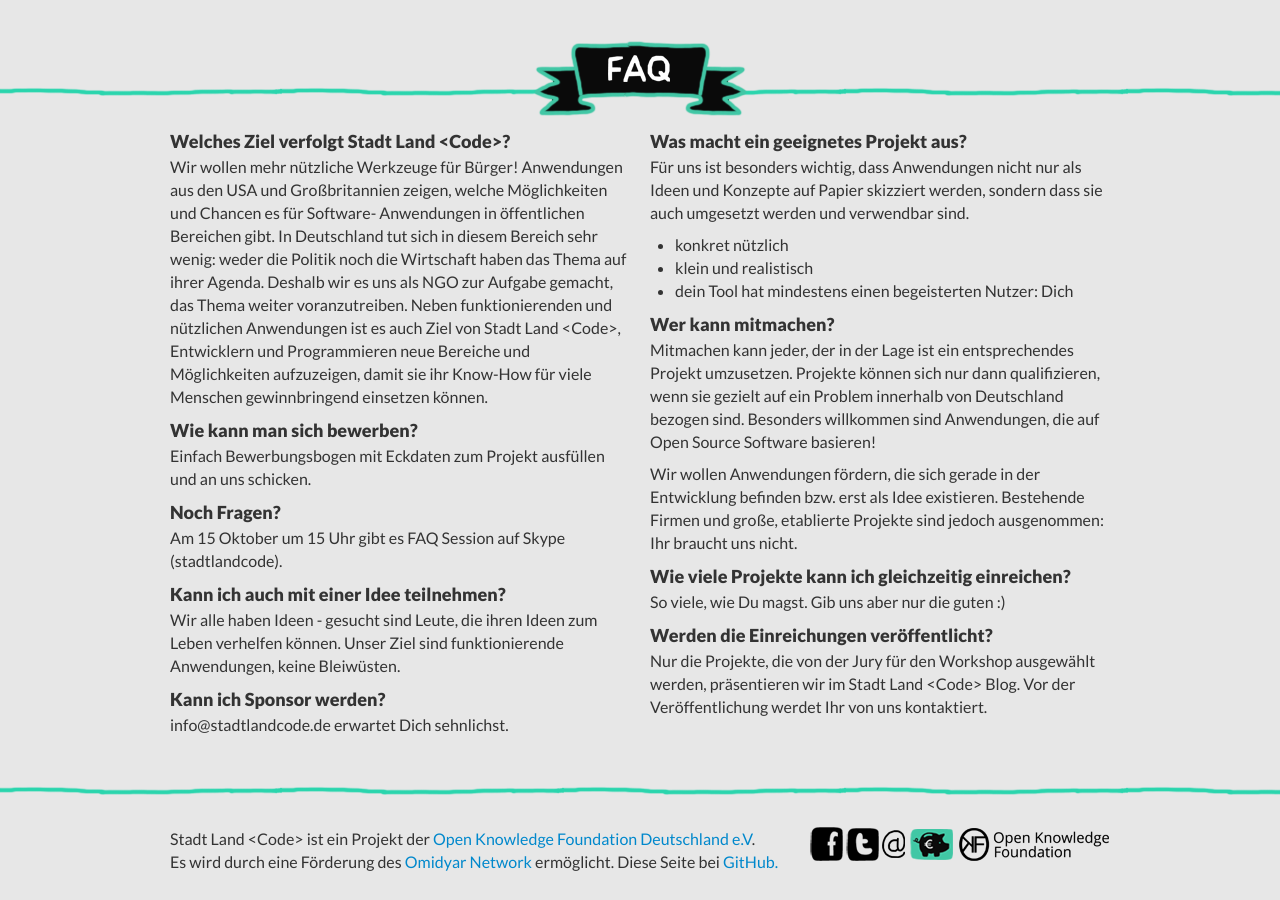
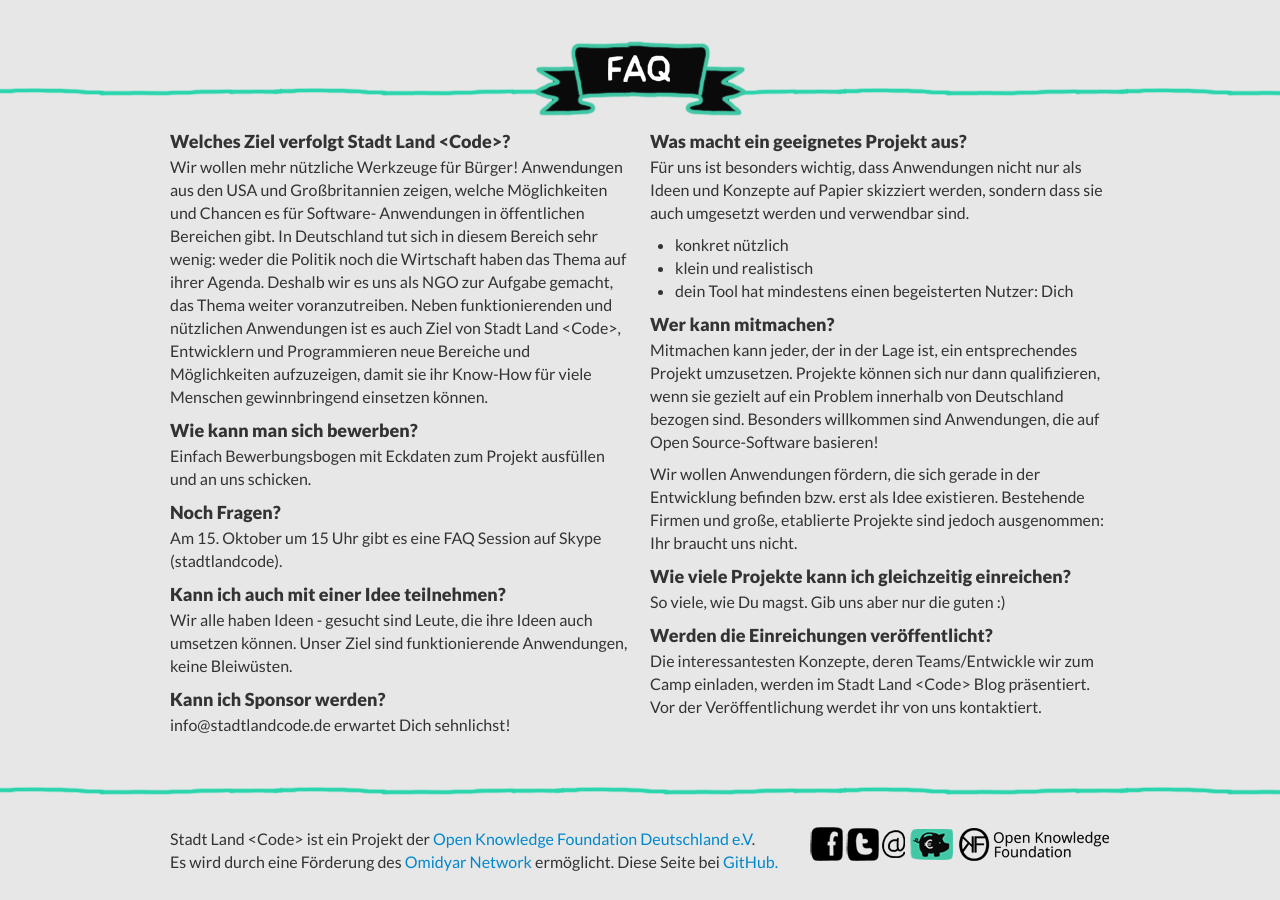
Before and after one commit to okfde/stadtlandcode.de, a Jekyll site: the page built from index.html, in a window 1280 px wide and 900 px high, scrolled down 3185 px. Built offline with Jekyll 4.4.1, drawn with Linux system fonts in a browser that asks for light colours; nearby versions of some CDN libraries; Markdown is read by kramdown in place of the engine named in the settings; some of the changed text lies outside the part shown.

Commit message:
text rechtschreibung

```diff
--- a/index.html
+++ b/index.html
@@ -24,17 +24,17 @@ title: Willkommen
 <div class="container">
   <div class="row message">
     <div class="span6">
-      <p>Mit Stadt Land &lt;Code&gt; &mdash; einem Inkubator für neue Öffentlichkeit &mdash; wollen
-      wir die Entwicklung digitaler Werkzeuge für Bürger fördern, die das individuelle
-      als auch gesellschaftliche Leben positiv beeinflussen. Mit Hilfe von Code und
-      Algorithmen wollen wir Formen kollektiven Handelns erforschen und die Regeln
-      unseres Zusammenlebens in Politik und Alltag weiterentwickeln.</p>
+      <p>Mit Stadt Land &lt;Code&gt; wollen wir die Entwicklung digitaler Werkzeuge
+      für Bürger fördern, die das individuelle als auch gesellschaftliche Leben
+      positiv beeinflussen. Mit Hilfe von Code und Algorithmen wollen wir Formen
+      kollektiven Handelns erforschen und die Regeln unseres Zusammenlebens in
+      Politik und Alltag weiterentwickeln.</p>
     </div>
     <div class="span6">
-      <p>Konkretes Ziel ist, mehr nützliche Anwendungen für öffentliche Bereiche
-      wie Nahverkehr, Ver- und Entsorgung, Infrastruktur sowie Politik und Soziales
-      zu entwickeln. Dazu suchen wir Mitstreiter, die Prototypen bauen und durch
-      laufenden Code neue Konzepte erproben.</p>
+      <p>Konkretes Ziel des Inkubators ist, mehr nützliche Anwendungen für öffentliche
+      Bereiche wie Nahverkehr, Ver- und Entsorgung, Infrastruktur sowie Politik und
+      Soziales zu entwickeln. Dazu suchen wir Mitstreiter, die Prototypen bauen
+      und durch laufenden Code neue Konzepte erproben.</p>
     </div>
   </div>
 </div>
@@ -48,7 +48,7 @@ title: Willkommen
       Wie können wir uns besser vernetzen und koordinieren?
     </div>
     <div id="sp_03">
-      Wie kann uns Software dabei helfen politische Fragen zu beantworten?
+      Wie kann uns Software dabei helfen, politische Fragen zu beantworten?
     </div>
     <div id="sp_04">
       Welche Probleme können wir gemeinsam lösen?
@@ -199,16 +199,15 @@ title: Willkommen
       uns schicken.</p>
 
       <h3>Noch Fragen?</h3>
-      <p>Am 15 Oktober um 15 Uhr gibt es FAQ Session auf Skype
+      <p>Am 15. Oktober um 15 Uhr gibt es eine FAQ Session auf Skype
       (stadtlandcode).</p>
 
       <h3>Kann ich auch mit einer Idee teilnehmen?</h3>
-      <p>Wir alle haben Ideen - gesucht sind Leute, die ihren Ideen zum Leben
-      verhelfen können. Unser Ziel sind funktionierende Anwendungen, keine
-      Bleiwüsten.</p>
+      <p>Wir alle haben Ideen - gesucht sind Leute, die ihre Ideen auch umsetzen können.
+      Unser Ziel sind funktionierende Anwendungen, keine Bleiwüsten.</p>
 
       <h3>Kann ich Sponsor werden?</h3>
-      <p>info@stadtlandcode.de erwartet Dich sehnlichst.</p>
+      <p>info@stadtlandcode.de erwartet Dich sehnlichst!</p>
 
     </div>
     <div class="span6">
@@ -222,10 +221,10 @@ title: Willkommen
       </ul>
 
       <h3>Wer kann mitmachen?</h3>
-      <p>Mitmachen kann jeder, der in der Lage ist ein entsprechendes Projekt
+      <p>Mitmachen kann jeder, der in der Lage ist, ein entsprechendes Projekt
       umzusetzen. Projekte können sich nur dann qualifizieren, wenn sie gezielt
       auf ein Problem innerhalb von Deutschland bezogen sind. Besonders willkommen
-      sind Anwendungen, die auf Open Source Software basieren!</p>
+      sind Anwendungen, die auf Open Source-Software basieren!</p>
 
       <p>Wir wollen Anwendungen fördern, die sich gerade in der Entwicklung
       befinden bzw. erst als Idee existieren. Bestehende Firmen und große,
@@ -235,8 +234,8 @@ title: Willkommen
       <p>So viele, wie Du magst. Gib uns aber nur die guten :)</p>
 
       <h3>Werden die Einreichungen veröffentlicht?</h3>
-      <p>Nur die Projekte, die von der Jury für den Workshop ausgewählt werden, präsentieren wir im Stadt Land &lt;Code&gt; Blog. Vor der
-      Veröffentlichung werdet Ihr von uns kontaktiert.</p>
+      <p>Die interessantesten Konzepte, deren Teams/Entwickle wir zum Camp einladen, werden im Stadt Land &lt;Code&gt; Blog präsentiert.
+      Vor der Veröffentlichung werdet ihr von uns kontaktiert.</p>
 
     </div>
   </div>
```
